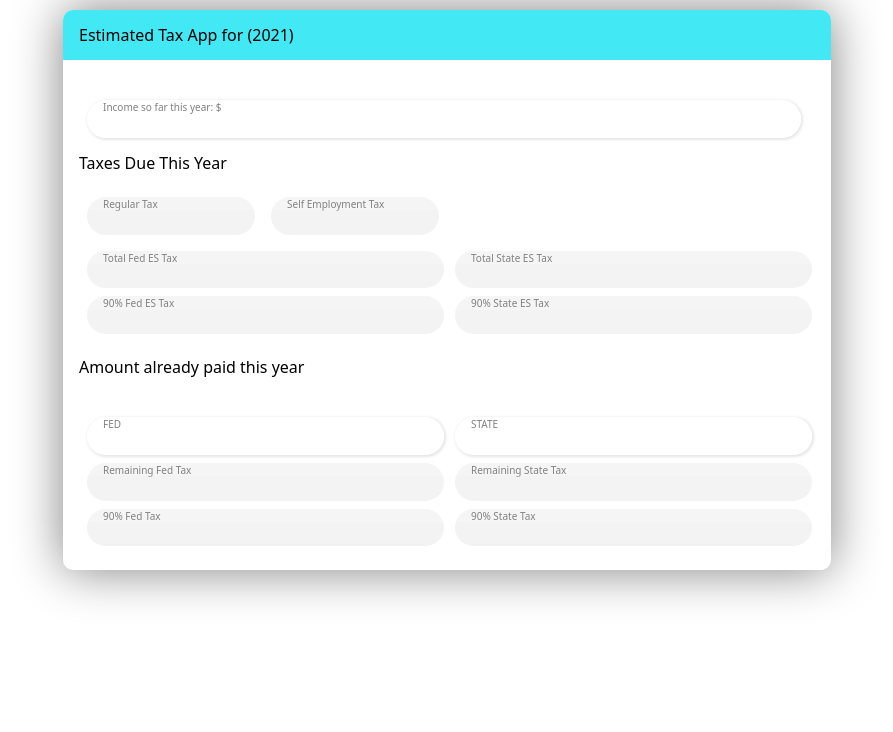
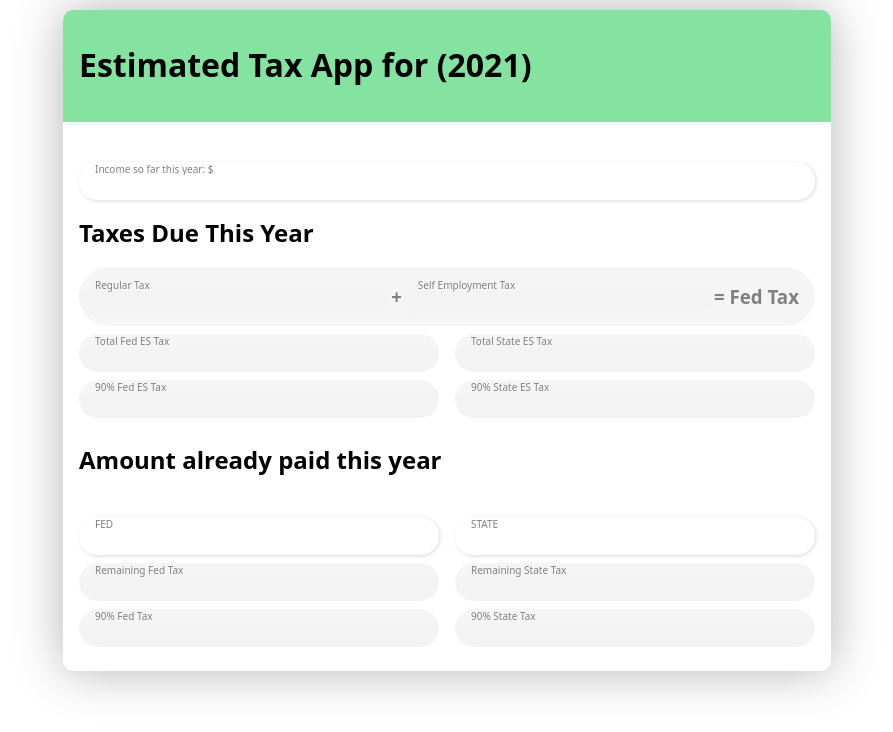
Before and after one commit to Ka-lib/Personal-Tax-App-Web-Version, a plain HTML site: page index.html in a window 1280 px wide. Shown: the whole page, without its empty margins (193-1086 px from the left). Drawn offline with Linux system fonts and the light colour scheme.

Commit message:
Continuing styling the app
style fixes, unified fed tax breakdown area, adjusted hover effects & more

```diff
--- a/css/styles.css
+++ b/css/styles.css
@@ -1,4 +1,11 @@
 /* mobile first approach, then modify for wider screens! */
+:root {
+	--color-primary: #84e3a0;
+	--color-secondary: white;
+	--color-accent: whitesmoke;
+	--color-text: grey;
+	/* --color-heading */
+}
 
 body {
 	font-family: system-ui, -apple-system, BlinkMacSystemFont, "Segoe UI",
@@ -9,11 +16,16 @@ body {
 	white-space: nowrap;
 }
 
+h3 {
+	/* rememeber to change the size */
+	color: var(--color-text);
+}
+
 .main-window {
 	background-color: white;
 	margin: 10px;
 	width: 85vw;
-	box-shadow: 0 0 50px grey;
+	box-shadow: 0 0 50px rgba(0, 0, 0, 0.3);
 	/* round edges */
 	border-radius: 10px;
 	overflow: hidden;
@@ -23,7 +35,7 @@ body {
 
 .header {
 	/* display: block; */
-	background-color: #42e9f5;
+	background-color: var(--color-primary);
 	padding: 1rem;
 }
 
@@ -31,17 +43,16 @@ body {
 	padding: 1rem;
 }
 
+/* INPUT CONTAINER Styles */
 .input-container {
 	display: flex;
 	flex-direction: column;
-	width: 97%;
+	width: 100%;
 	height: 100%;
 	background-color: whitesmoke;
 	border-radius: 100px;
-	margin: 0.5rem;
+	margin: 0.5rem 0;
 	overflow: hidden;
-
-	transition: box-shadow 0.2s ease-out;
 }
 .input-container-num {
 	margin-top: 1.5rem;
@@ -52,7 +63,7 @@ body {
 	font-size: x-small;
 	padding-top: 2px;
 	padding-left: 1rem;
-	color: grey;
+	color: var(--color-text);
 }
 .input-container input {
 	border: none;
@@ -63,12 +74,33 @@ body {
 	appearance: none; /*removes the arrows on number input*/
 }
 
-/* style input on hover */
+/* HOVER STYLES */
+* {
+	transition: box-shadow 0.2s ease-out;
+}
 .input-container:hover {
+	/* !!!! COME BACK TO THIS!!! Just using this to test stuff for now */
+	box-shadow: 3px 3px 5px rgba(0, 0, 0, 0.1);
+}
+.input-container-num:hover {
 	box-shadow: 3px 3px 5px 2px rgba(0, 0, 0, 0.2);
 }
+.big-hover:hover {
+	box-shadow: 3px 3px 5px 2px rgba(0, 0, 0, 0.2);
+}
+.little-hover:hover {
+	box-shadow: 3px 3px 5px rgba(0, 0, 0, 0.1);
+}
 
-/* ----Top half Positioning---- */
+/* ----TOP HALF Positioning---- */
+.fed-total-breakdown-container {
+	display: flex;
+	align-items: center;
+	background-color: whitesmoke;
+	border-radius: 100px;
+	padding-right: 1rem;
+}
+
 .totals-container {
 	display: flex;
 	flex-direction: column;
@@ -78,15 +110,24 @@ body {
 	width: 100%;
 	height: 100%;
 }
-.fed-total-breakdown-container {
-	display: flex;
-}
 .state-totals-container {
 	width: 100%;
 	height: 100%;
 }
 
-/* ----Bottom half Positioning---- */
+@media screen and (min-width: 525px) {
+	.totals-container {
+		flex-direction: row;
+	}
+	.fed-totals-container {
+		padding-right: 0.5rem;
+	}
+	.state-totals-container {
+		padding-left: 0.5rem;
+	}
+}
+
+/* ----BOTTOM HALF Positioning---- */
 .remainders-container {
 	display: flex;
 	flex-direction: column;
@@ -104,7 +145,10 @@ body {
 	.remainders-container {
 		flex-direction: row;
 	}
-	.totals-container {
-		flex-direction: row;
+	.fed-remainders-container {
+		padding-right: 0.5rem;
+	}
+	.state-remainders-container {
+		padding-left: 0.5rem;
 	}
 }
--- a/index.html
+++ b/index.html
@@ -11,7 +11,9 @@
 	<body>
 		<div class="main-window">
 			<!-- header bar? -->
-			<div class="header">Estimated Tax App for (2021)</div>
+			<div class="header">
+				<h1>Estimated Tax App for (2021)</h1>
+			</div>
 
 			<div class="body">
 				<div class="input-container input-container-num">
@@ -19,20 +21,17 @@
 					<input type="text" id="income-box" size="1" />
 				</div>
 
-				<p>Taxes Due This Year</p>
+				<h2>Taxes Due This Year</h2>
 
-				<div class="totals-container">
-					<div class="fed-totals-container">
-						<div class="fed-total-breakdown-container">
+				<!-- FED TAX BREAKDOWN SECTION -->
+				<div class="fed-total-breakdown-container little-hover">
 					<!-- Reg tax box -->
 					<div class="input-container">
 						<label for=""> Regular Tax </label>
-								<input
-									type="text"
-									id="reg-box"
-									size="1"
-									disabled />
+						<input type="text" id="reg-box" size="1" disabled />
 					</div>
+
+					<h3>+</h3>
 
 					<!-- Self Emp Tax Box -->
 					<div class="input-container">
@@ -45,8 +44,11 @@
 					</div>
 
 					<!-- Reminder: make label saying "= Fed ES Tax" -->
+					<h3>= Fed Tax</h3>
 				</div>
 
+				<div class="totals-container">
+					<div class="fed-totals-container">
 						<!-- Total Fed Tax Box -->
 						<div class="input-container">
 							<label for=""> Total Fed ES Tax </label>
@@ -86,7 +88,7 @@
 				</div>
 
 				<!-- Amount Paid Section -->
-				<p>Amount already paid this year</p>
+				<h2>Amount already paid this year</h2>
 
 				<div class="remainders-container">
 					<div class="fed-remainders-container">
--- a/main.js
+++ b/main.js
@@ -156,6 +156,10 @@ function calcOregonEstTax(income) {
 	}
 	// Oregon tax minus exemptions (amount of ppl you responsible for)
 	oregonTax = oregonTax - 213 * 1;
+	// zero out negative values
+	if (oregonTax < 0) {
+		oregonTax = 0;
+	}
 
 	oregonTax = oregonTax.toFixed(2);
 	let oregonTaxMin = (oregonTax * 0.9).toFixed(2);
```
Lines whose indentation alone changed are shown as unchanged.
